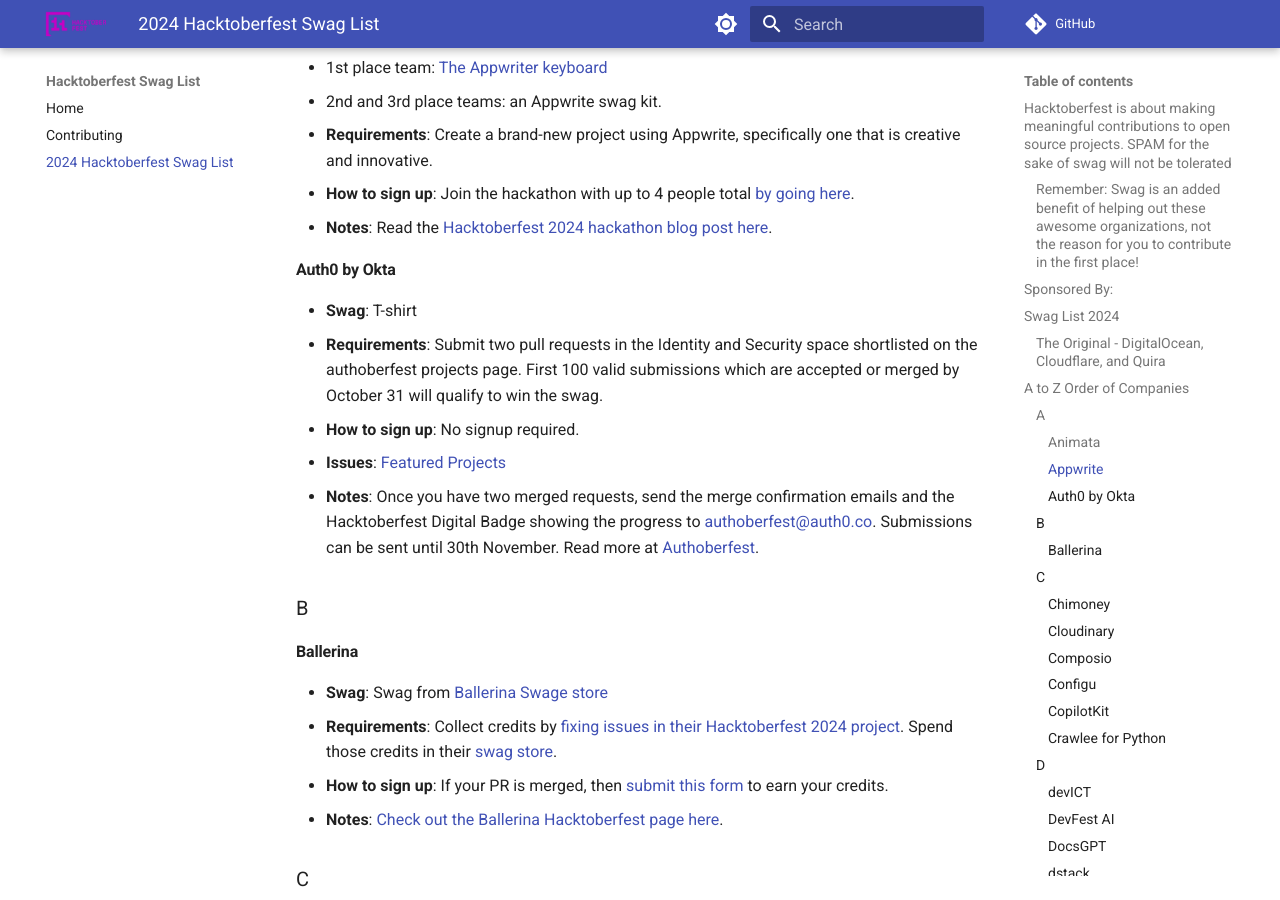
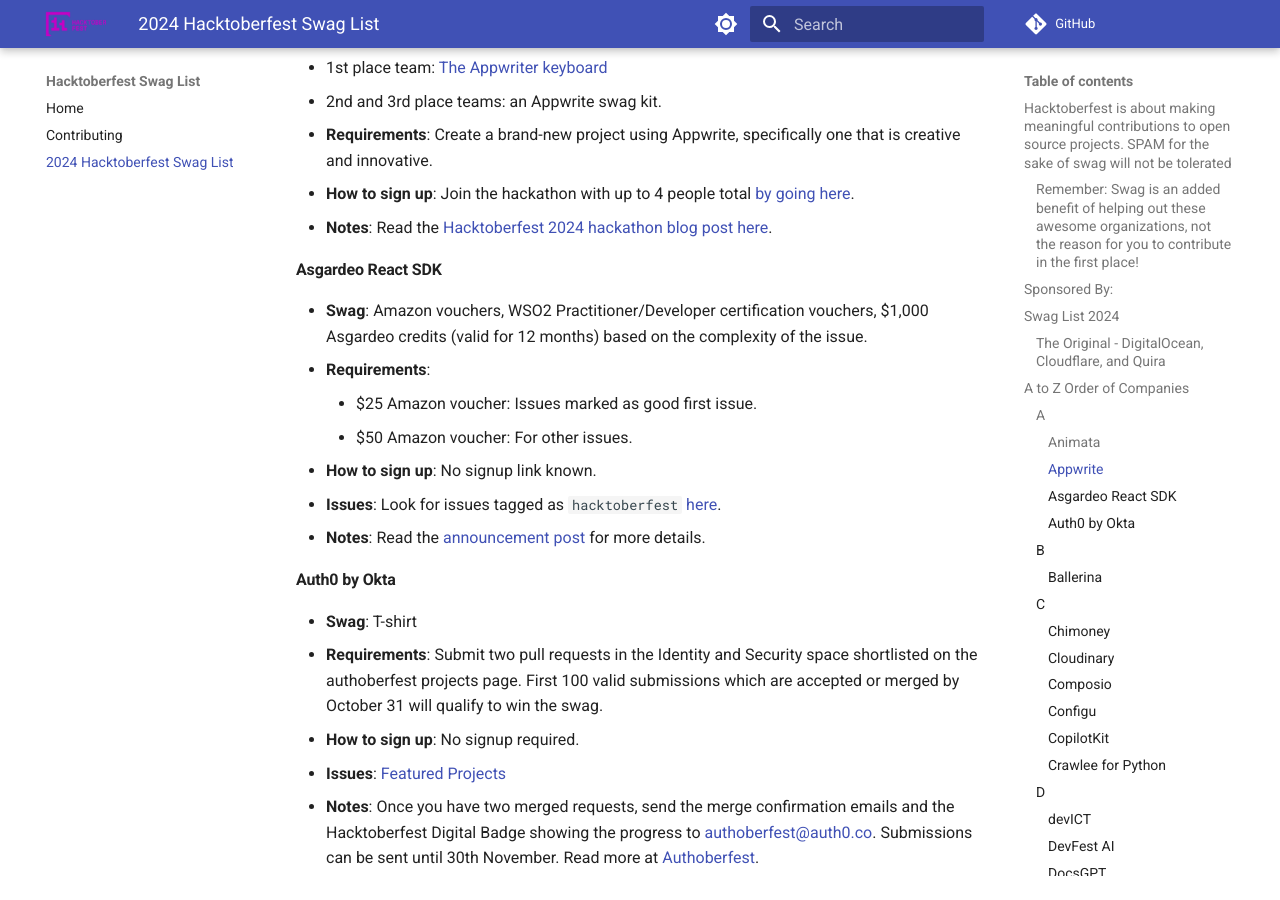
Before and after one commit to crweiner/hacktoberfest-swag-list, an MkDocs documentation site: the page built from docs/list.md, in a window 1280 px wide and 900 px high, scrolled down 2124 px. Built offline with MkDocs 1.6.1 and Material for MkDocs 9.7.7, drawn with Linux system fonts in a browser that asks for light colours; plug-ins that fetch from the network failed and are left out; comment, search, counter and statistics services are not loaded.

Commit message:
Add Asgardeo React SDK to the Hacktoberfest Swag List (#947)
* Add Asgardeo React SDK to the Hacktoberfest Swag List

* Tweak Asgardeo

```diff
--- a/docs/list.md
+++ b/docs/list.md
@@ -61,6 +61,16 @@
 - **Requirements**: Create a brand-new project using Appwrite, specifically one that is creative and innovative.
 - **How to sign up**: Join the hackathon with up to 4 people total [by going here](https://hacktoberfest.appwrite.io/).
 - **Notes**: Read the [Hacktoberfest 2024 hackathon blog post here](https://appwrite.io/blog/post/appwrite-hacktoberfest-hackathon-2024).
+
+#### **Asgardeo React SDK**
+
+- **Swag**: Amazon vouchers, WSO2 Practitioner/Developer certification vouchers, $1,000 Asgardeo credits (valid for 12 months) based on the complexity of the issue.
+- **Requirements**:
+    - $25 Amazon voucher: Issues marked as good first issue.
+    - $50 Amazon voucher: For other issues.
+- **How to sign up**: No signup link known.
+- **Issues**: Look for issues tagged  as `hacktoberfest` [here](https://github.com/asgardeo/asgardeo-auth-react-sdk/issues?q=is%3Aissue+is%3Aopen+label%3AHacktoberfest).
+- **Notes**:  Read the [announcement post](https://github.com/asgardeo/asgardeo-auth-react-sdk/blob/main/HACKTOBERFEST.md) for more details.
 
 #### **Auth0 by Okta**
 
```
